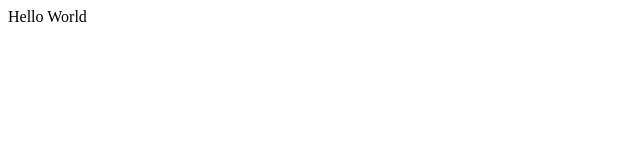
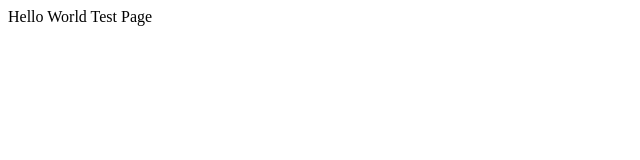
Before and after one commit to dbogt/azeeTourney, a plain HTML site: page docs/index2.html in a window 1280 px wide. Shown: the full height of the page, 0-640 px from the left. Drawn offline with Linux system fonts and the light colour scheme.

Commit message:
Update index2.html

```diff
--- a/docs/index2.html
+++ b/docs/index2.html
@@ -1 +1 @@
-<html><body><p>Hello World</p></body></html>
+<html><body><p>Hello World Test Page</p></body></html>
```
